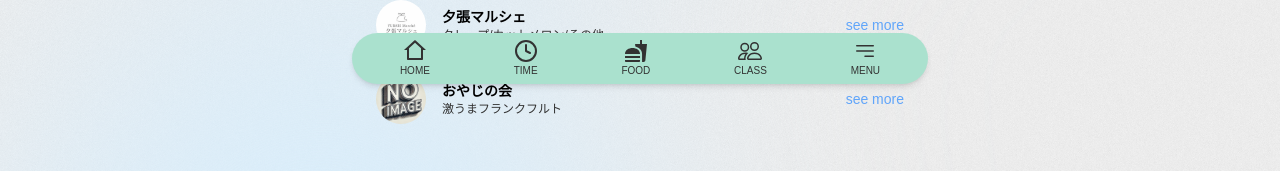
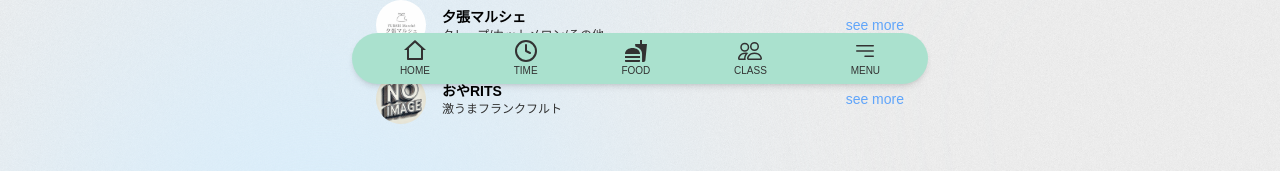
Before and after one commit to Rei2718/RitsumeisaiSpecialSite_ver3, a Next.js app: page /food in a window 1280 px wide. Shown: the part 708-879 px from the top of the page. Built offline with nearby package versions, Linux system fonts and the light colour scheme; a web font is replaced by a local one.

Commit message:
oyaritsu

```diff
--- a/src/app/components/Lists.ts
+++ b/src/app/components/Lists.ts
@@ -907,7 +907,7 @@ export interface ListItem {
     },
     {
       id: 'f10',
-      name: 'おやじの会',
+      name: 'おやRITS',
       title: '激うまフランクフルト',
       time1: "",
       time2: "",
```
